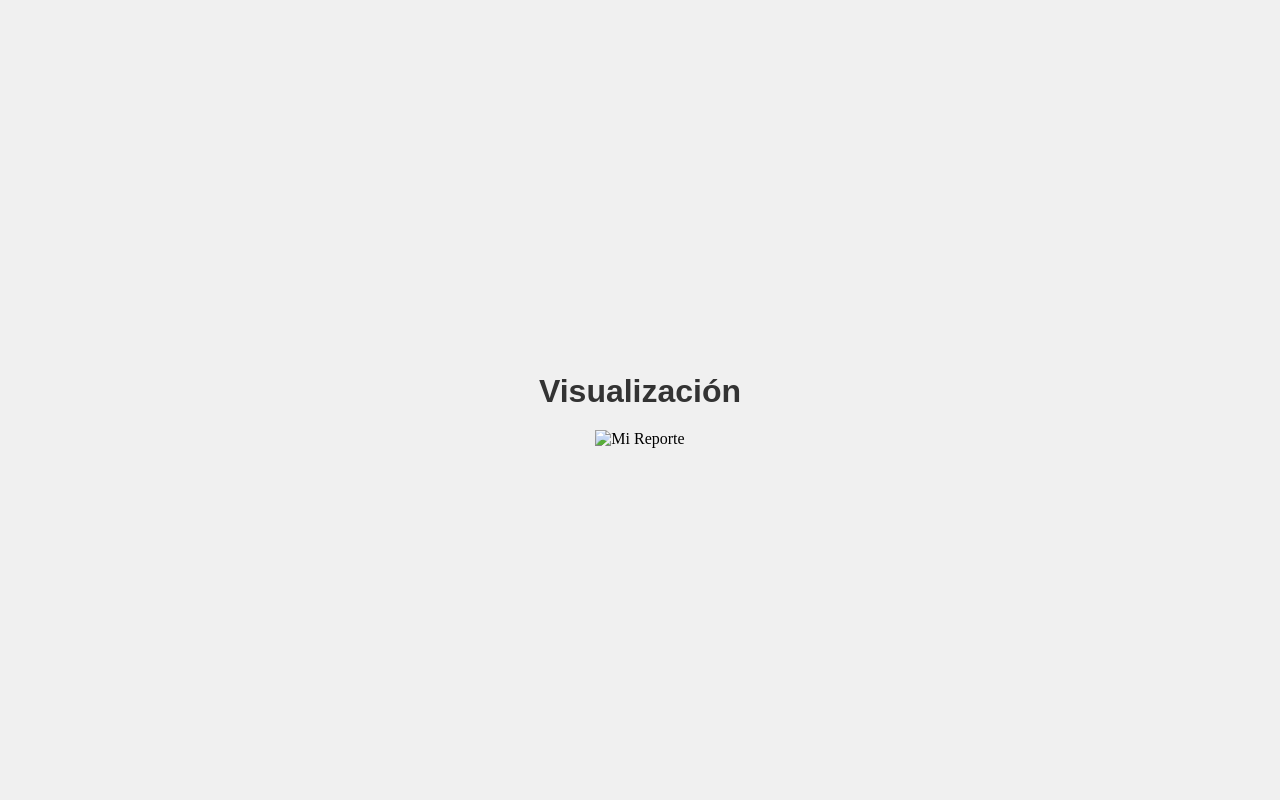
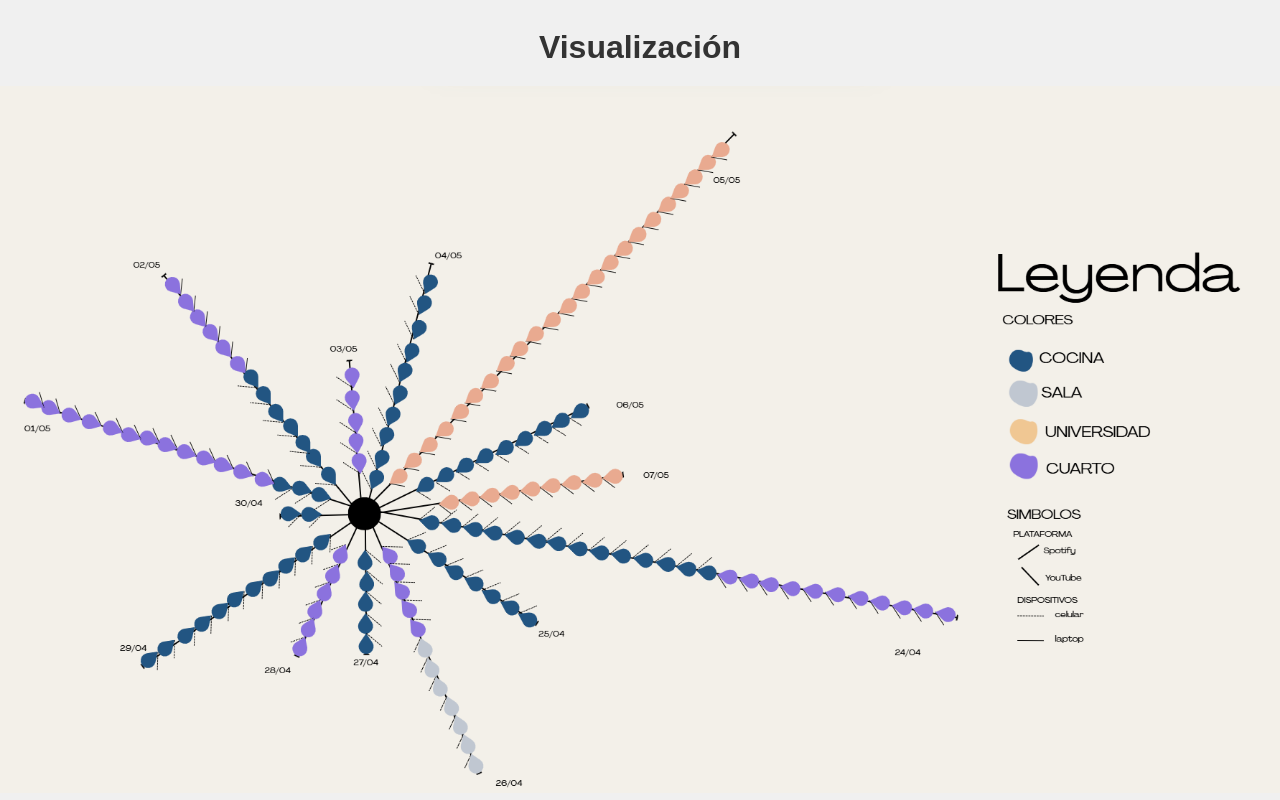
Before and after one commit to andrealopezco20/REPORTE, a plain HTML site: page index.html in a window 1280 px wide. Drawn offline with Linux system fonts and the light colour scheme.

Commit message:
Update index.html

```diff
--- a/index.html
+++ b/index.html
@@ -28,6 +28,6 @@
 </head>
 <body>
     <h1>Visualización</h1>
-    <img src="imagenvi.jpg" alt="Mi Reporte">
+    <img src="imagenvi.png" alt="Mi Reporte">
 </body>
 </html>
```
